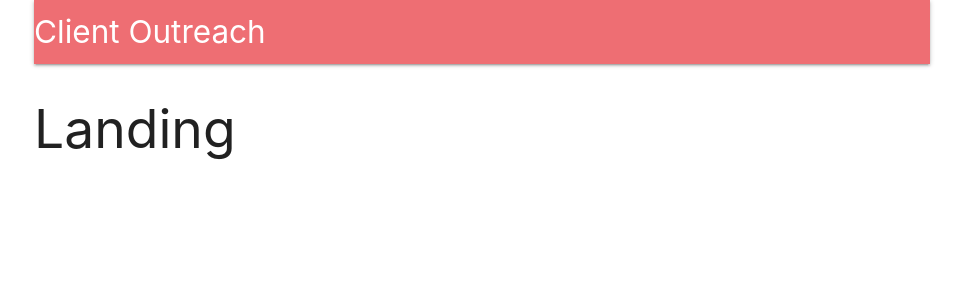
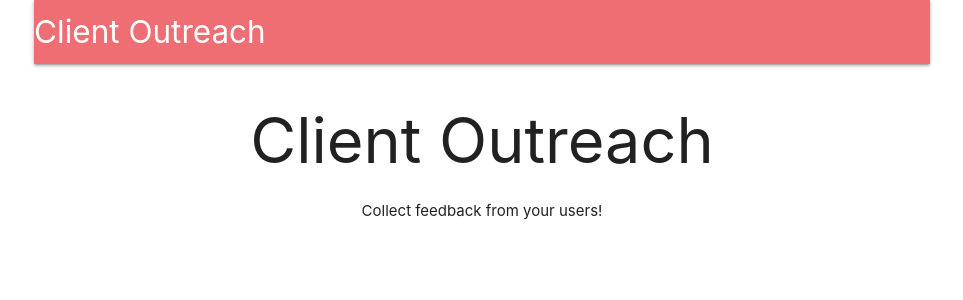
Before and after one commit to JesseJ713/Client-Outreach, a React (Create React App) app in the folder client/: page / in a window 1280 px wide. Shown: the top 300 px of the page, without its empty margins (158-1121 px from the left). Built offline with nearby package versions, Linux system fonts and the light colour scheme; no server answers.

Commit message:
Removed dummy landing component, added boilerplated landing component in organized file

```diff
--- a/client/src/components/App.js
+++ b/client/src/components/App.js
@@ -3,10 +3,10 @@ import { BrowserRouter, Route } from "react-router-dom";
 import { connect } from "react-redux";
 import * as actions from "../actions";
 import Header from "./Header";
+import Landing from "./Landing";
 
 const Dashboard = () => <h2>Dashboard</h2>;
 const SurveyNew = () => <h2>SurveyNew</h2>;
-const Landing = () => <h2>Landing</h2>;
 
 class App extends Component {
   componentDidMount() {
--- /dev/null
+++ b/client/src/components/Landing.js
@@ -0,0 +1,12 @@
+import React from "react";
+
+const Landing = () => {
+  return (
+    <div style={{ textAlign: "center" }}>
+      <h1>Client Outreach</h1>
+      Collect feedback from your users!
+    </div>
+  );
+};
+
+export default Landing;
```
